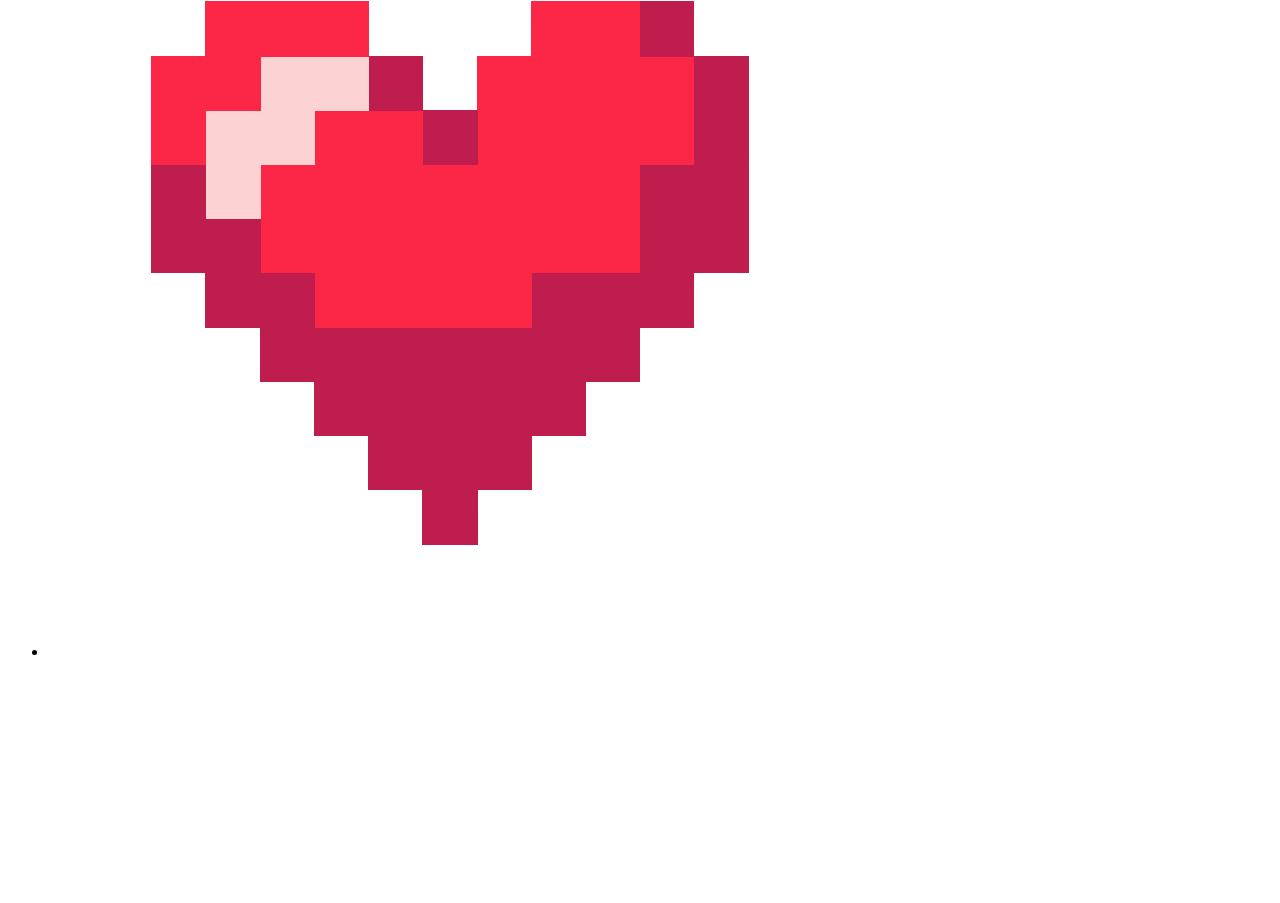
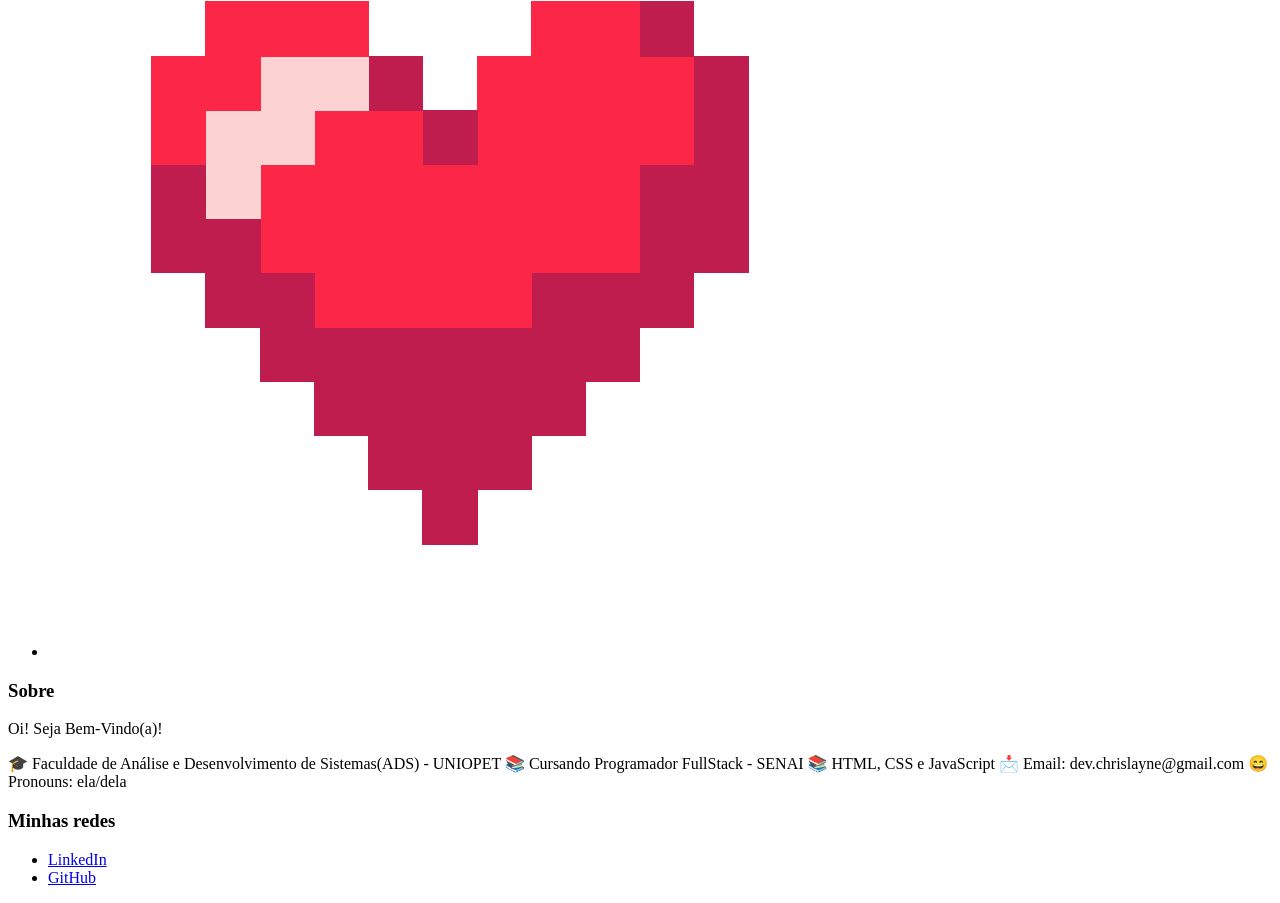
Before and after one commit to ChrislayneGC/DEV-EM-DOBRO, a plain HTML site: page mini-portfolio/index.html in a window 1280 px wide. Shown: the part 796-1699 px from the top of the page. Before the commit the page ends 1473 px from the top, so only its background shows below. Drawn offline with Linux system fonts and the light colour scheme.

Commit message:
Aula 01 - Dev em Dobro

```diff
--- a/mini-portfolio/index.html
+++ b/mini-portfolio/index.html
@@ -26,7 +26,32 @@
             </ul>
 
             <div class="informacoes-abas">
+                <div class="informacao">
+                    <h3 class="sub-titulo">Sobre</h3>
 
+                    <div class="descricao">
+                        <p> Oi! Seja Bem-Vindo(a)!</p>
+                        <p> 🎓 Faculdade de Análise e Desenvolvimento de Sistemas(ADS) - UNIOPET
+                            📚 Cursando Programador FullStack - SENAI
+                            📚<span> HTML, CSS e JavaScript</span>
+                            📩 Email: dev.chrislayne@gmail.com
+                            😄 Pronouns: ela/dela
+                        </p>
+                    </div>
+                </div>
+
+                <div class="informacao">
+                    <h3 class="sub-titulo">Minhas redes</h3>
+
+                    <ul class="redes-sociais">
+                        <li>
+                            <a href="https://www.linkedin.com/in/chrislayne-godoy-399708225/" target="_blank" class="linkedin">LinkedIn</a>
+                        </li>
+                        <li>
+                            <a href="https://github.com/ChrislayneGC"target="_blank" class="github">GitHub</a>
+                        </li>
+                    </ul>
+                </div>
             </div>
         </div>
     </main>
```
